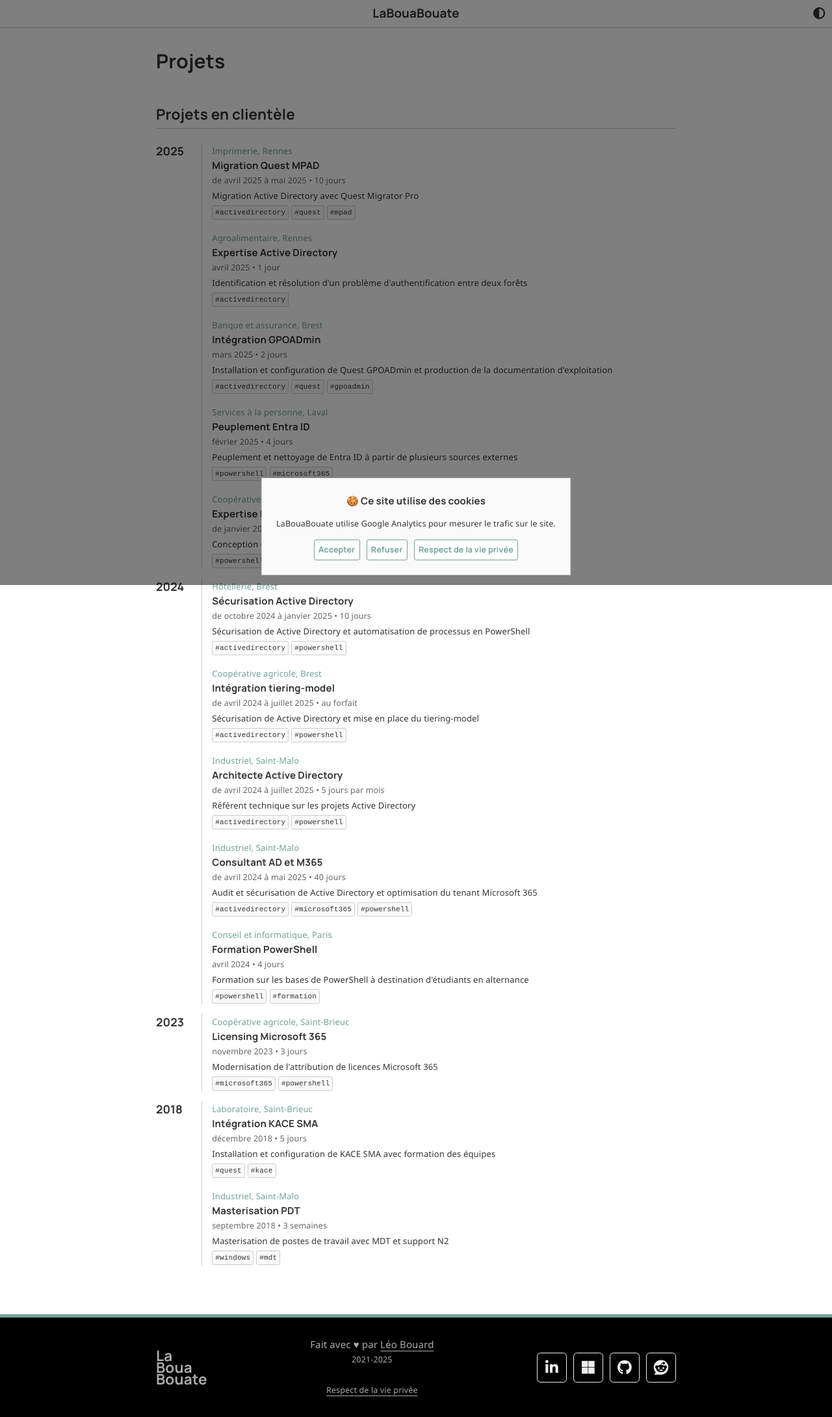
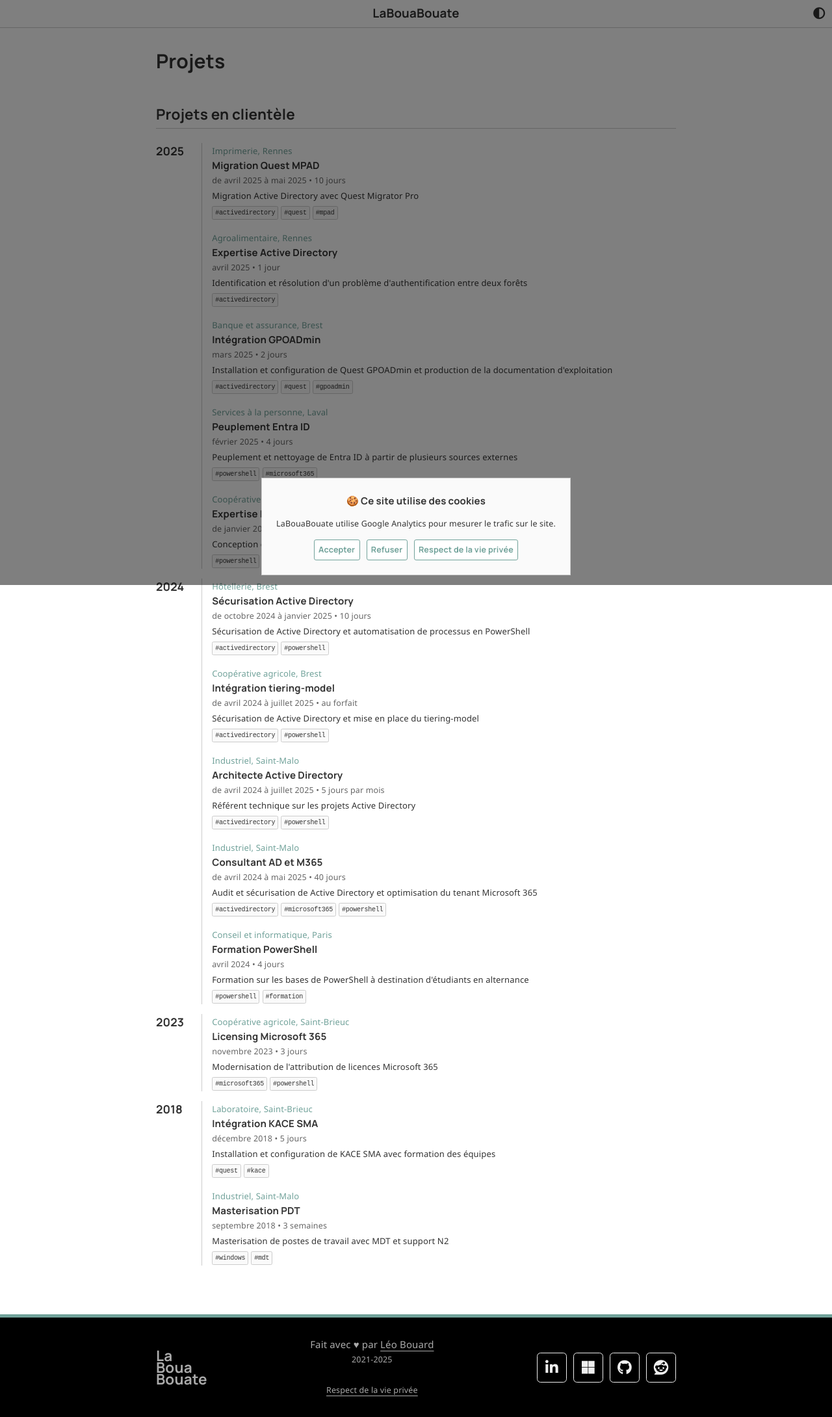
Before and after one commit to leobouard/leobouard.github.io, a Jekyll site: the page built from _pages/projects.html, in a window 1280 px wide. Shown: the whole page at 65% size. Built offline with Jekyll 4.4.1, drawn with Linux system fonts in a browser that asks for light colours; nearby versions of some CDN libraries; some web fonts are replaced.

Commit message:
Update cv.scss

```diff
--- a/assets/css/cv.scss
+++ b/assets/css/cv.scss
@@ -301,6 +301,8 @@
     padding: 4px;
     border-radius: var(--borderradius);
     border: var(--border);
+    font-size: x-small;
+    letter-spacing: -0.25px;
 }
 
 // CV WRAPPER
```
